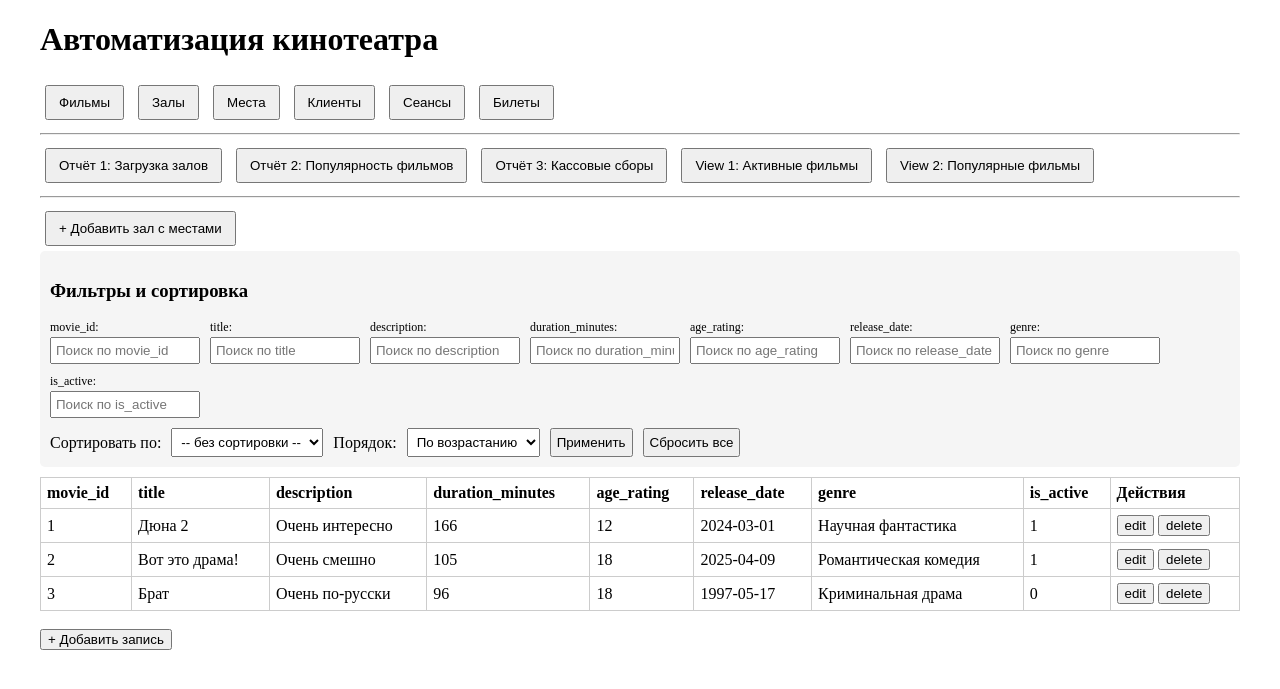
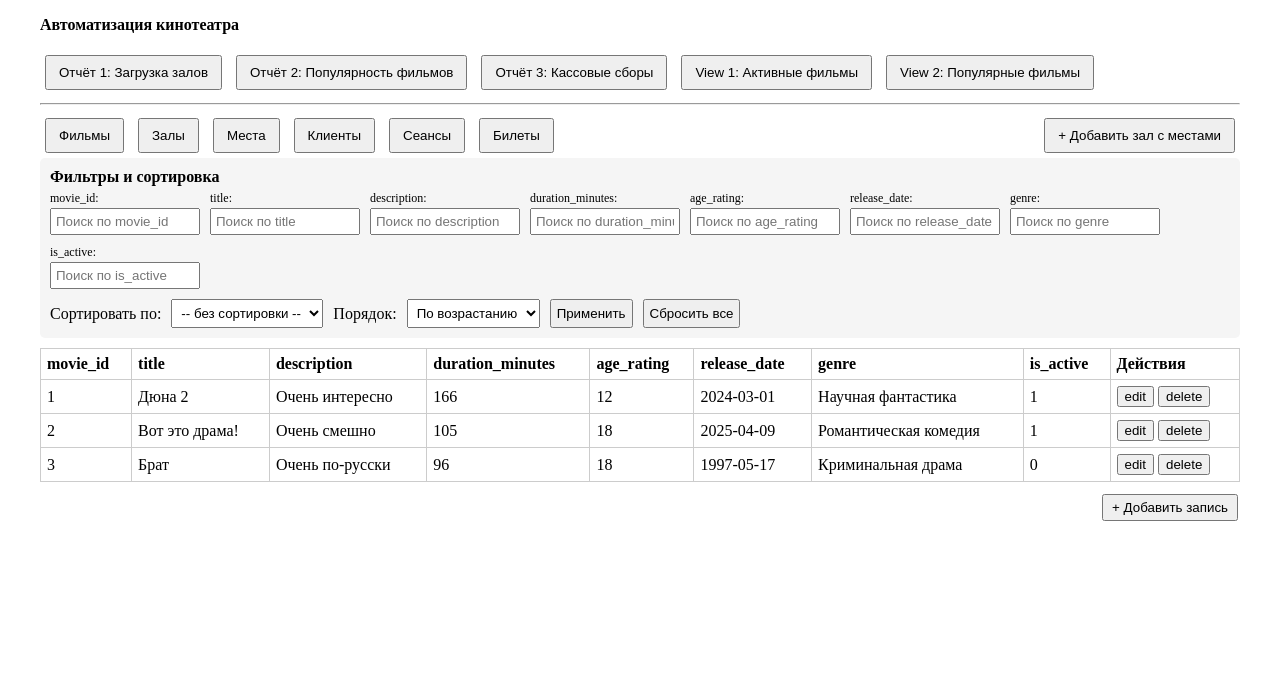
Before and after one commit to mdrobotov/cinematic, a PHP site: page / in a window 1280 px wide. Shown: the top 689 px of the page. Run offline with PHP 8.4, Linux system fonts and the light colour scheme; data comes from the database, SQL or seed files in the repository.

Commit message:
cosmetic fixes

```diff
--- a/css/style.css
+++ b/css/style.css
@@ -1,6 +1,3 @@
-body {
-    margin: 20px;
-}
 .container {
     max-width: 1200px;
     margin: auto;
@@ -68,6 +65,7 @@ th, td {
     display: flex;
     flex-wrap: wrap;
     gap: 10px;
+    margin-top: 5px;
     margin-bottom: 10px;
 }
 .filter-item {
--- a/index.html
+++ b/index.html
@@ -7,22 +7,23 @@
 </head>
 <body>
     <div class="container">
-        <h1>Автоматизация кинотеатра</h1>
+        <p>
+            <strong>Автоматизация кинотеатра</strong>
+        </p>
         <div class="menu">
+            <button id="btnReport1">Отчёт 1: Загрузка залов</button>
+            <button id="btnReport2">Отчёт 2: Популярность фильмов</button>
+            <button id="btnReport3">Отчёт 3: Кассовые сборы</button>
+            <button id="btnActiveMovies">View 1: Активные фильмы</button>
+            <button id="btnPopularMovies">View 2: Популярные фильмы</button>
+            <hr>
             <button data-table="Movies">Фильмы</button>
             <button data-table="Halls">Залы</button>
             <button data-table="Seats">Места</button>
             <button data-table="Clients">Клиенты</button>
             <button data-table="Sessions">Сеансы</button>
             <button data-table="Tickets">Билеты</button>
-            <hr>
-            <button id="btnReport1">Отчёт 1: Загрузка залов</button>
-            <button id="btnReport2">Отчёт 2: Популярность фильмов</button>
-            <button id="btnReport3">Отчёт 3: Кассовые сборы</button>
-            <button id="btnActiveMovies">View 1: Активные фильмы</button>
-            <button id="btnPopularMovies">View 2: Популярные фильмы</button>
-            <hr>
-            <button id="btnAddHallSeats">+ Добавить зал с местами</button>
+            <button id="btnAddHallSeats" style="float: right;">+ Добавить зал с местами</button>
         </div>
         <div id="content">
             <!-- Здесь будет таблица -->
--- a/js/app.js
+++ b/js/app.js
@@ -78,11 +78,11 @@ function renderTable(data, total) {
     const columns = data.length ? Object.keys(data[0]) : [];
 
     let filterHtml = '<div class="filter-panel">';
-    filterHtml += '<h3>Фильтры и сортировка</h3>';
+    filterHtml += '<strong>Фильтры и сортировка</strong>';
     filterHtml += '<div class="filter-row">';
 
     if (!columns.length) {
-        filterHtml += '<div class="filter-item">Нет данных для фильтрации</div>';
+        filterHtml += '<p>Нет данных для фильтрации</p>';
     } else {
         for (let i = 0; i < columns.length; i++) {
             const col = columns[i];
@@ -165,18 +165,21 @@ function renderTable(data, total) {
 
     const limit = 10;
     const totalPages = Math.ceil(total / limit);
+
+    html += '<div class="pagination">';
+
     if (totalPages > 1) {
-        html += '<div class="pagination">';
         for (let i = 1; i <= totalPages; i++) {
             if (i == currentPage)
                 html += `<button disabled>${i}</button>`;
             else
                 html += `<button class="page-btn" data-page="${i}">${i}</button>`;
         }
-        html += '</div>';
     }
 
-    html += '<br><div><button id="addRecordBtn" class="add-btn">+ Добавить запись</button></div>';
+    html +=`
+        <button id="addRecordBtn" style="float: right;">+ Добавить запись</button>
+    </div>`;
     document.getElementById('content').innerHTML = html;
 
     const applyBtn = document.getElementById('applyFiltersBtn');
```
